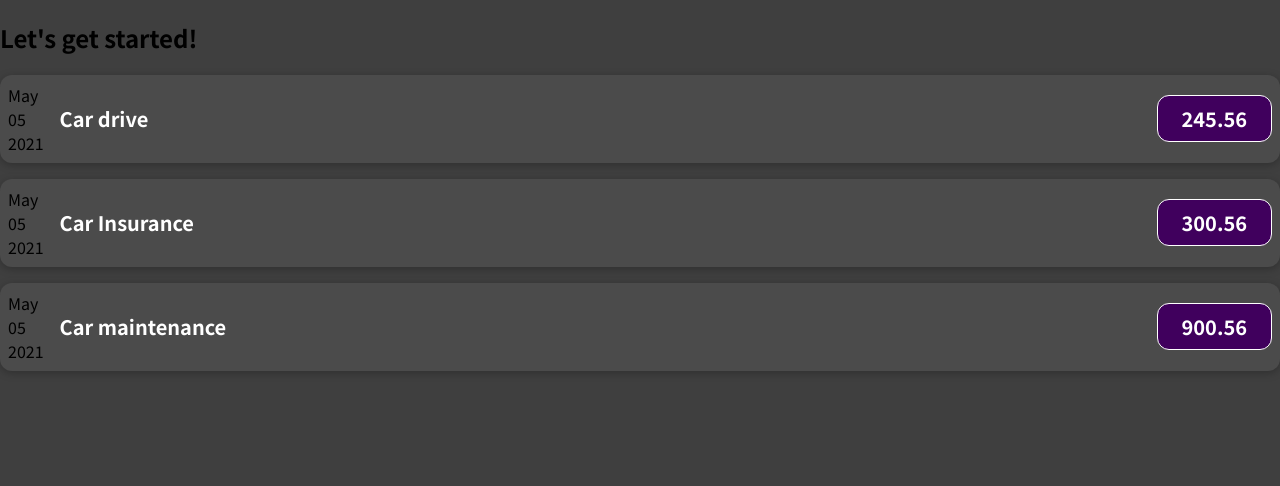
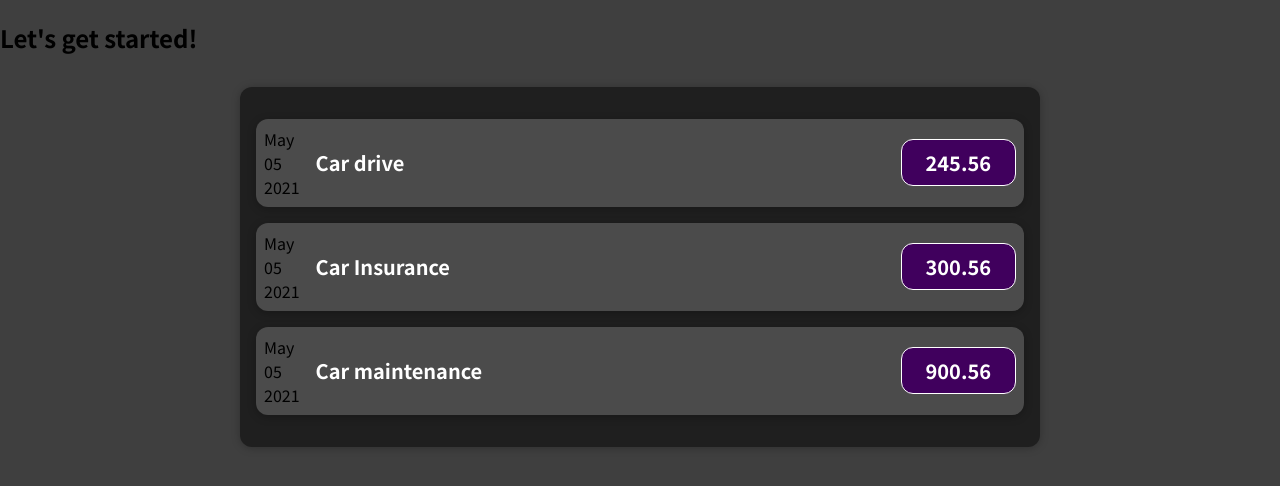
Before and after one commit to manueladinizc/react-expenses, a JavaScript app: page / in a window 1280 px wide. Shown: the top 486 px of the page. Built offline with nearby package versions, Linux system fonts and the light colour scheme.

Commit message:
adiciona expenses component

```diff
--- a/src/App.js
+++ b/src/App.js
@@ -1,30 +1,16 @@
-
-import ExpenseItem from './components/ExpenseItem';
+import Expenses from './components/Expenses';
 
 function App() {
   const expenses = [
     { id:'e1', title: 'Car drive', amount: 245.56, date: new Date(2021,4,5) },
     { id:'e2',title: 'Car Insurance', amount: 300.56, date: new Date(2021,4,5) },
-    { id:'e2', title: 'Car maintenance', amount: 900.56, date: new Date(2021,4,5) }
+    { id:'e3', title: 'Car maintenance', amount: 900.56, date: new Date(2021,4,5) }
   ];
+
   return (
     <div>
       <h2>Let's get started!</h2>
-      <ExpenseItem
-      title={expenses[0].title}
-      amount={expenses[0].amount}
-      date={expenses[0].date}
-      />
-     <ExpenseItem
-      title={expenses[1].title}
-      amount={expenses[1].amount}
-      date={expenses[1].date}
-      />
-      <ExpenseItem
-      title={expenses[2].title}
-      amount={expenses[2].amount}
-      date={expenses[2].date}
-      />
+      <Expenses items = {expenses} />
     </div>
   );
 }
--- a/src/components/Expense.js
+++ /dev/null
@@ -1,2 +0,0 @@
-import ExpenseDate from './ExpenseDate'
-import Expense from './ExpenseItem'
--- a/src/components/ExpenseDate.js
+++ b/src/components/ExpenseDate.js
@@ -1,3 +1,5 @@
+import Expenses from './Expenses';
+
 function ExpenseDate(props) {
   const month = props.date.toLocaleString('en-US', {month: 'long'});
   const day = props.date.toLocaleString('en-US', {day: '2-digit'});
--- /dev/null
+++ b/src/components/Expenses.css
@@ -0,0 +1,9 @@
+.expenses {
+  padding: 1rem;
+  background-color: rgb(31, 31, 31);
+  margin: 2rem auto;
+  width: 50rem;
+  max-width: 95%;
+  border-radius: 12px;
+  box-shadow: 0 1px 8px rgba(0, 0, 0, 0.25);
+}
--- /dev/null
+++ b/src/components/Expenses.js
@@ -0,0 +1,30 @@
+import ExpenseItem from './ExpenseItem'
+import './Expenses.css'
+
+
+const Expenses = (props) => {
+
+  return (
+    <div className="expenses">
+    <ExpenseItem
+    title={props.items[0].title}
+    amount={props.items[0].amount}
+    date={props.items[0].date}
+    />
+   <ExpenseItem
+    title={props.items[1].title}
+    amount={props.items[1].amount}
+    date={props.items[1].date}
+    />
+    <ExpenseItem
+    title={props.items[2].title}
+    amount={props.items[2].amount}
+    date={props.items[2].date}
+    />
+  </div>
+
+);
+
+}
+
+export default Expenses;
```
Also changed, not shown: src/components/ExpenseItem.js (line endings or trailing spaces).
